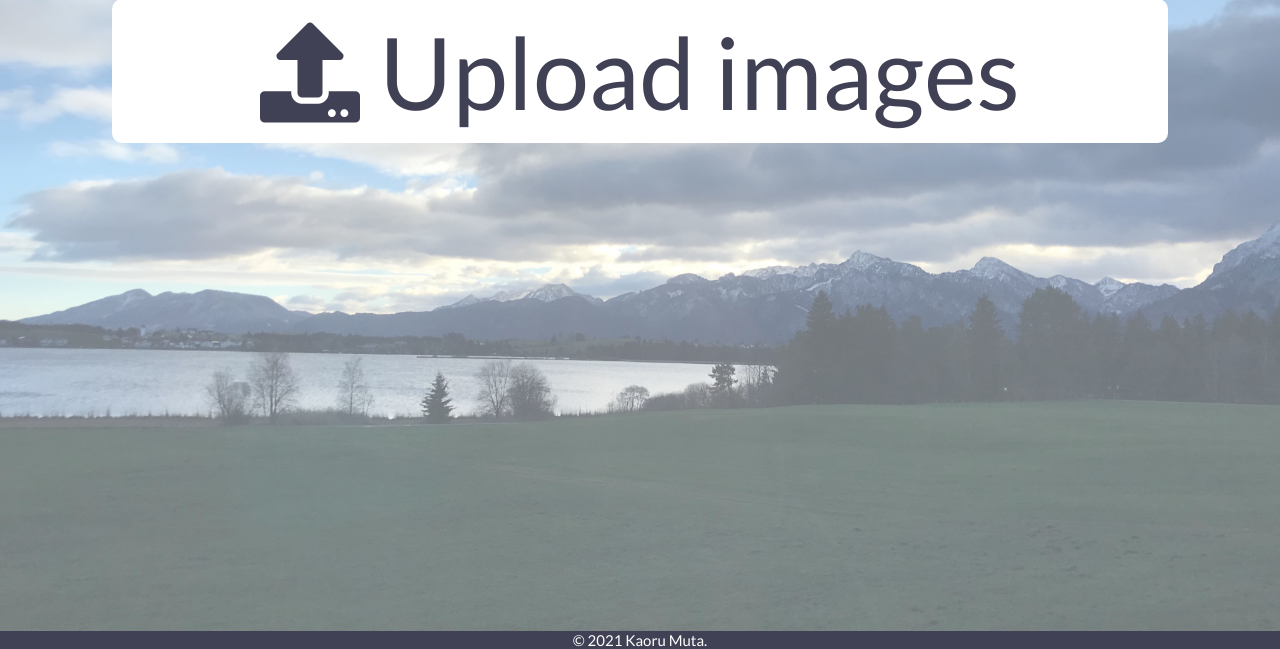
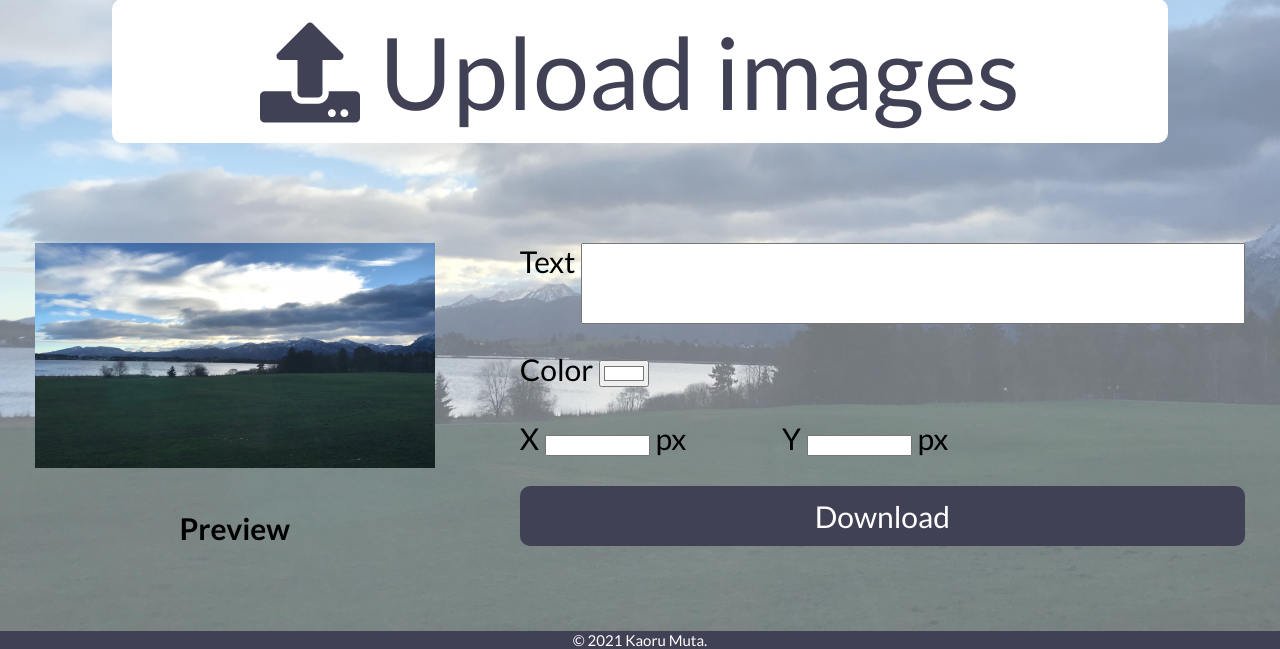
Before and after one commit to KaoruMuta/VBGen, a Flask app: page / in a window 1280 px wide. Shown: the part 151-800 px from the top of the page. Run offline with Flask 2, Linux system fonts and the light colour scheme; some libraries are stand-ins or nearby versions.

Commit message:
feat: add edit screen

```diff
--- a/app/static/index.css
+++ b/app/static/index.css
@@ -71,6 +71,45 @@ ul {
   display: none;
 }
 
+.result-wrapper {
+  display: flex;
+  justify-content: space-evenly;
+  margin-top: 100px;
+  font-size: 30px;
+}
+
+.result {
+  display: flex;
+  flex-direction: column;
+  justify-content: space-between;
+  margin-left: 50px;
+}
+
+.preview-wrapper {
+  text-align: center;
+}
+
+textarea {
+  vertical-align: top;
+  resize: none;
+}
+
+.download-button {
+  text-align: center;
+  background-color: #414155;
+  border: none;
+  color: #ffffff;
+  padding: 12px 16px;
+  font-family: "Lato";
+  font-size: 30px;
+  border-radius: 10px;
+  width: 100%;
+}
+
+.download-button:hover {
+  opacity: 0.7;
+}
+
 .footer {
   text-align: center;
   position: absolute;
--- a/app/templates/index.html
+++ b/app/templates/index.html
@@ -29,6 +29,25 @@
           </form>
         </label>
       </div>
+      <div class="result-wrapper">
+        <div class="preview-wrapper">
+          <img src="static/resources/back.jpg" alt="Not Found" height="225px" width="400px"><br><br>
+          <strong>Preview</strong>
+        </div>
+        <div class="result">
+          <div>
+            Text <textarea rows="5" cols="80"></textarea>
+          </div>
+          <div>
+            Color <input type="color" id="color" value="#FFFFFF">
+          </div>
+          <div>
+            X <input size="10"> px
+            Y <input size="10"> px
+          </div>
+          <input type="submit" class="download-button" value="Download">
+        </div>
+      </div>
       <footer class="footer">&copy; 2021 Kaoru Muta.</footer>
     </div>
   </body>
```
